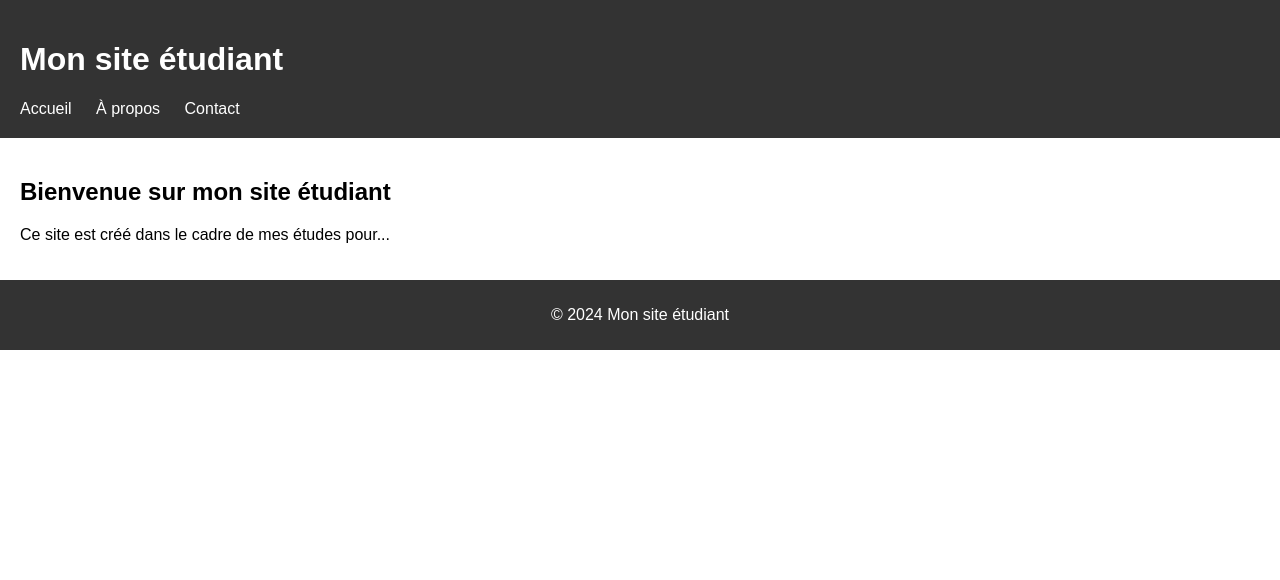
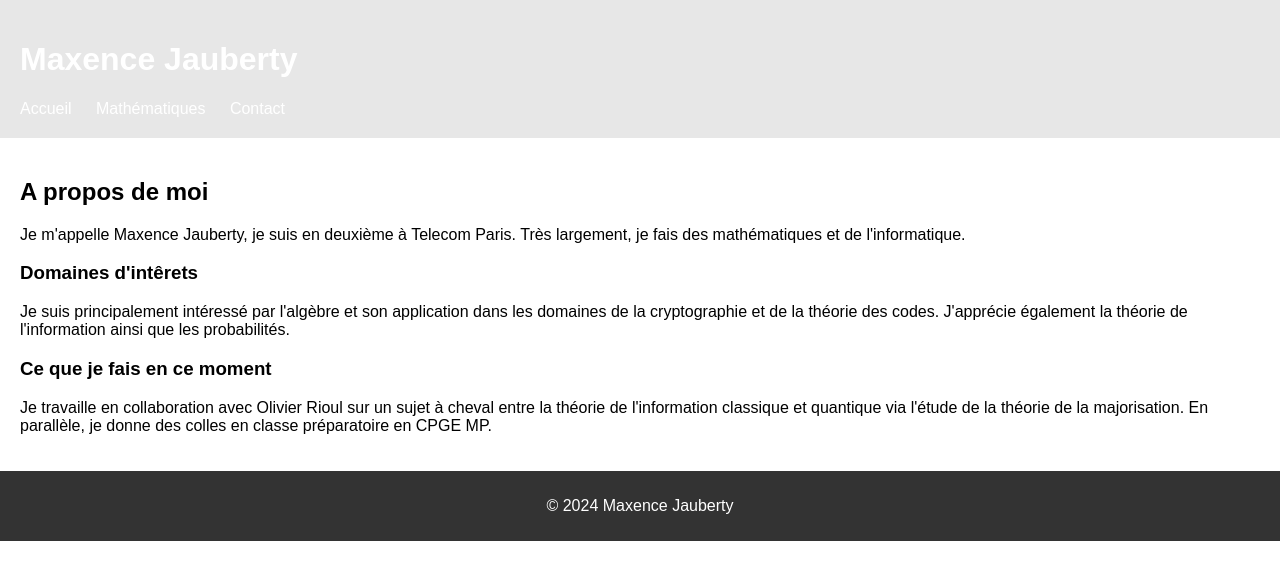
Before and after one commit to jadelouisfert/jadelouisfert.github.io, a web app: file index.html in a window 1280 px wide. Shown: the top 580 px of the page. Run offline with its HTML, style and script files only (its server is not run), Linux system fonts and the light colour scheme.

Commit message:
index rework

```diff
--- a/css/style.css
+++ b/css/style.css
@@ -6,7 +6,7 @@ body {
 }
 
 header {
-    background-color: #333;
+    background-color: #e7e7e7;
     color: #fff;
     padding: 20px;
 }
--- a/index.html
+++ b/index.html
@@ -3,16 +3,16 @@
 <head>
     <meta charset="UTF-8">
     <meta name="viewport" content="width=device-width, initial-scale=1.0">
-    <title>Mon site étudiant</title>
+    <title>Maxence Jauberty</title>
     <link rel="stylesheet" href="css/style.css">
 </head>
 <body>
     <header>
-        <h1>Mon site étudiant</h1>
+        <h1>Maxence Jauberty</h1>
         <nav>
             <ul>
                 <li><a href="#">Accueil</a></li>
-                <li><a href="#">À propos</a></li>
+                <li><a href="#">Mathématiques</a></li>
                 <li><a href="#">Contact</a></li>
             </ul>
         </nav>
@@ -20,13 +20,17 @@
 
     <main>
         <section>
-            <h2>Bienvenue sur mon site étudiant</h2>
-            <p>Ce site est créé dans le cadre de mes études pour...</p>
+            <h2>A propos de moi</h2>
+            <p>Je m'appelle Maxence Jauberty, je suis en deuxième à Telecom Paris. Très largement, je fais des mathématiques et de l'informatique.</p>
+            <h3>Domaines d'intêrets</h3>
+            <p>Je suis principalement intéressé par l'algèbre et son application dans les domaines de la cryptographie et de la théorie des codes. J'apprécie également la théorie de l'information ainsi que les probabilités.</p>
+            <h3>Ce que je fais en ce moment</h3>
+            <p>Je travaille en collaboration avec Olivier Rioul sur un sujet à cheval entre la théorie de l'information classique et quantique via l'étude de la théorie de la majorisation. En parallèle, je donne des colles en classe préparatoire en CPGE MP.</p>
         </section>
     </main>
 
     <footer>
-        <p>&copy; 2024 Mon site étudiant</p>
+        <p>&copy; 2024 Maxence Jauberty</p>
     </footer>
 
     <script src="script.js"></script>
```
